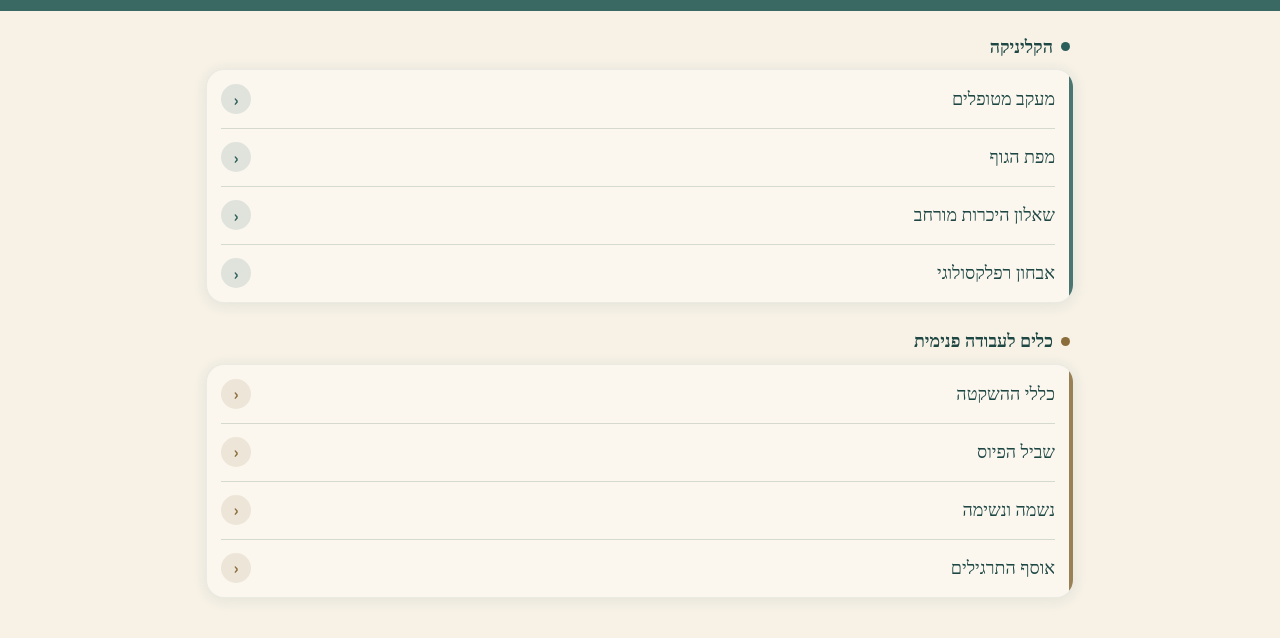
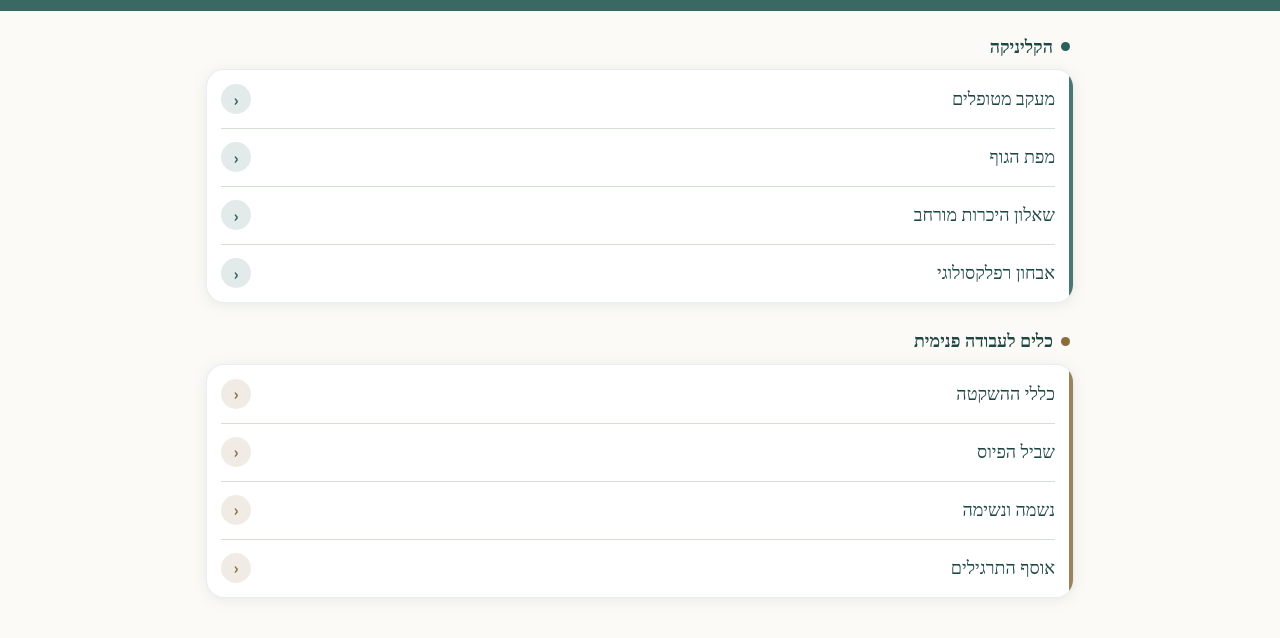
Before and after one commit to yuvisnir-holistic/reflexology, a plain HTML site: page keter.html in a window 1280 px wide. Shown: the part 142-780 px from the top of the page. Drawn offline with Linux system fonts and the light colour scheme; a web font is replaced by a local one.

Commit message:
Add files via upload

```diff
--- a/keter.html
+++ b/keter.html
@@ -16,7 +16,7 @@
 <style>
 :root{
   --forest:#2C5F5B; --forest-dark:#1E4744; --header:#3A6863;
-  --cream:#F7F1E6; --cream-soft:#FBF7EF; --sage:#AEBFAE; --ink:#28312E; --muted:#6a756f;
+  --cream:#FCFAF6; --cream-soft:#FFFFFF; --sage:#AEBFAE; --ink:#28312E; --muted:#6a756f;
   --earth:#5C6B3F; --air:#A9821F; --sefirah:#7A5C8E; --practice:#8A6D3B;
   --radius:18px; --shadow:0 2px 14px rgba(44,95,91,0.10);
   --serif:'Frank Ruhl Libre',serif;
@@ -36,7 +36,7 @@ main{max-width:900px;margin:0 auto;padding:22px 16px}
 .group{margin:0 0 24px}
 .gtitle{font-weight:700;font-size:1.12rem;color:var(--forest-dark);margin:0 4px 8px;display:flex;align-items:center;gap:8px}
 .gtitle::before{content:"";width:9px;height:9px;border-radius:50%;background:var(--c);flex:none}
-.list{background:var(--cream-soft);border:1px solid rgba(44,95,91,0.08);border-radius:var(--radius);box-shadow:var(--shadow);overflow:hidden;position:relative}
+.list{background:var(--cream-soft);border:1px solid rgba(44,95,91,0.10);border-radius:var(--radius);box-shadow:var(--shadow);overflow:hidden;position:relative}
 .list::before{content:"";position:absolute;inset:0 0 0 auto;width:4px;background:var(--c);opacity:.85}
 .item{display:flex;align-items:center;gap:12px;padding:14px 18px 14px 14px;color:inherit;text-decoration:none;position:relative}
 .item + .item::after{content:"";position:absolute;top:0;right:18px;left:14px;height:1px;background:rgba(174,191,174,0.5)}
```
